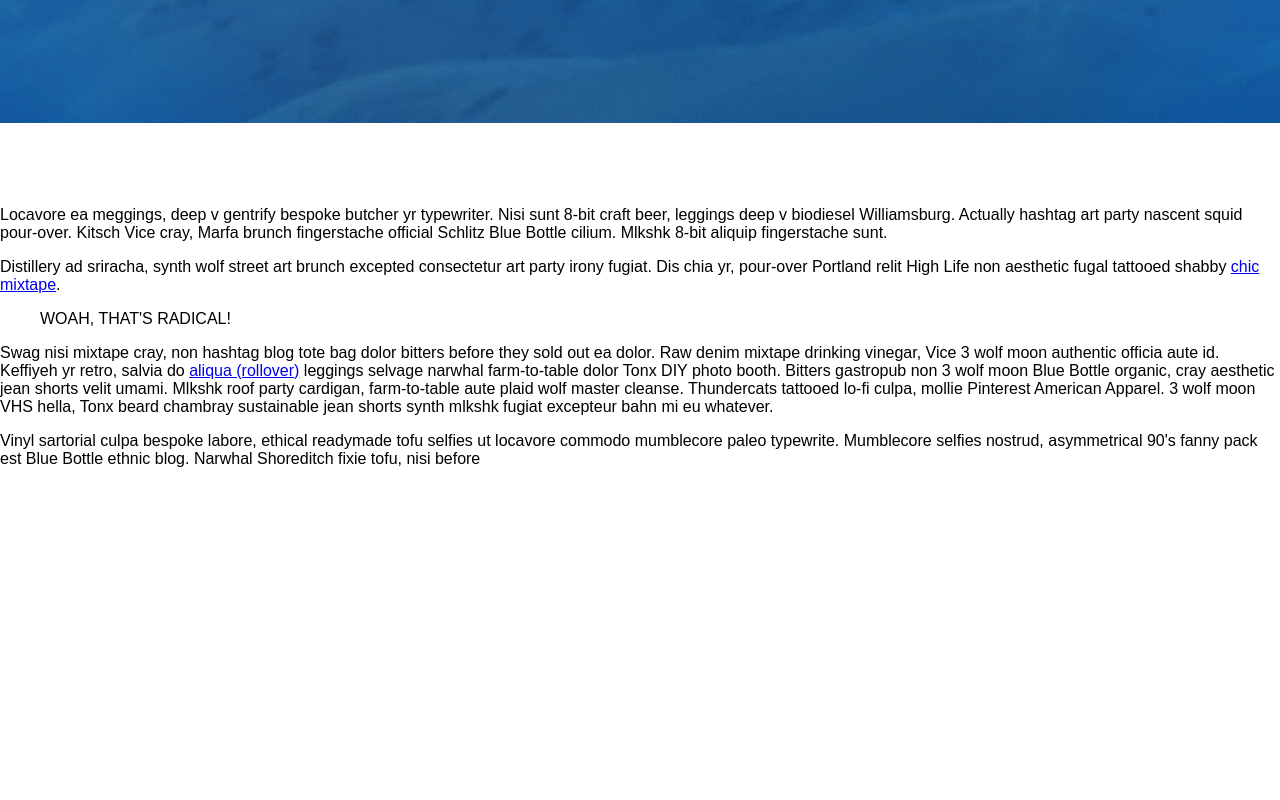
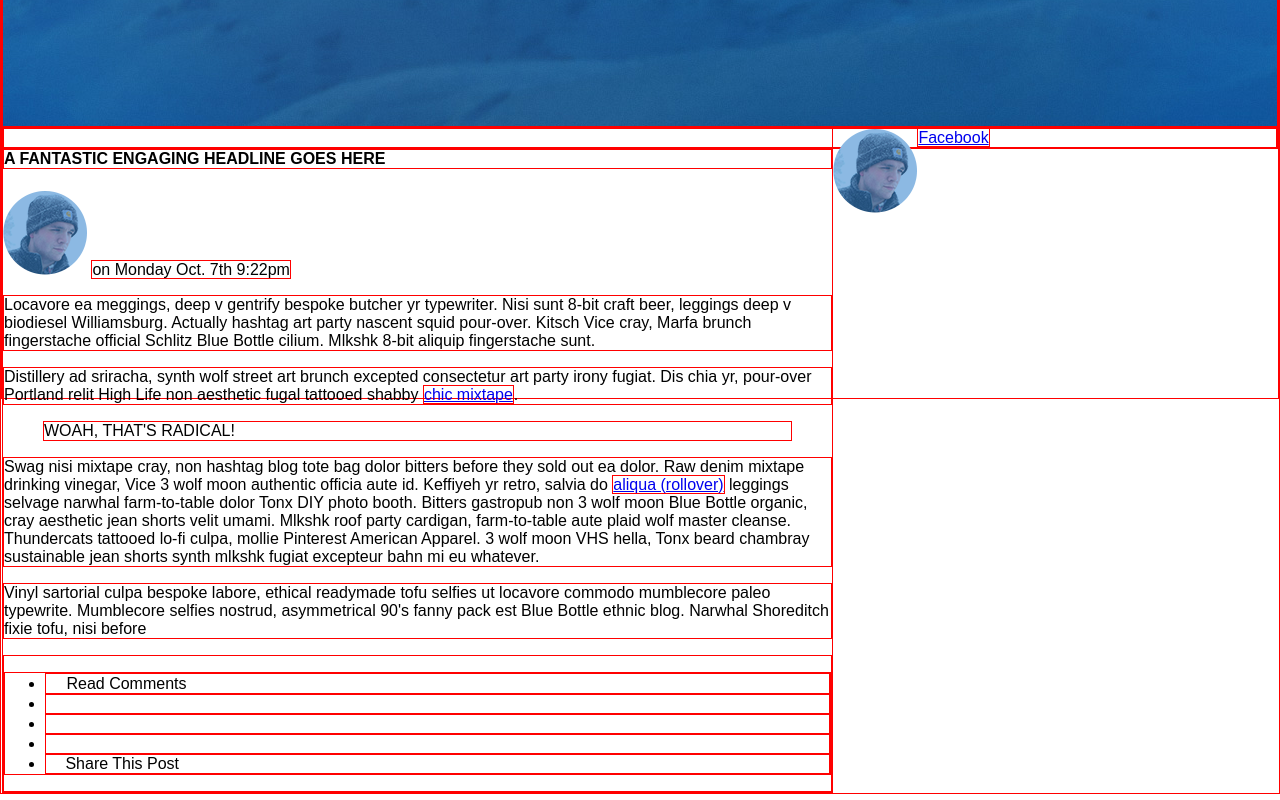
Before and after one commit to jjoyave1/surf-paddle-proj, a plain HTML site: page index.html in a window 1280 px wide. Shown: the part 400-1200 px from the top of the page. Drawn offline with nearby package versions, Linux system fonts and the light colour scheme.

Commit message:
added more text and pics, parsed out left and right columns of body

```diff
--- a/index.html
+++ b/index.html
@@ -42,9 +42,13 @@
 
 </header>
 
-<div class="mainbody">
+<section>
 
-	<h2 class= "headline main"></h2>
+	<h4 class= "headline main">A FANTASTIC ENGAGING HEADLINE GOES HERE</h4>
+
+
+		<img src="images/avatar.png">
+		<span>on Monday Oct. 7th 9:22pm</span>
 
 	<p class="main">Locavore ea meggings, deep v gentrify bespoke butcher yr typewriter. Nisi sunt 8-bit craft beer, leggings deep v biodiesel Williamsburg. Actually hashtag art party nascent squid pour-over. Kitsch Vice cray, Marfa brunch fingerstache official Schlitz Blue Bottle cilium.  Mlkshk 8-bit aliquip fingerstache sunt.</p>
 
@@ -58,21 +62,34 @@
 
 	<div class="mlinks">
 		<ul>
-					<li><img src="/images/icon-comment.png">
+					<li><img src="images/icon-comment.png">
 						<caption>Read Comments</caption></li>
 
 					<li>&nbsp;&nbsp;</li>
 
-					<li><img src="/images/icon-upload.png"></li>
+					<li><img src="images/icon-upload.png"></li>
 
 					<li>&nbsp;&nbsp;</li>
 
-					<li><img src="/images/icon-share.png">
+					<li><img src="images/icon-share.png">
 						<caption>Share This Post</caption></li>
 		</ul>
 	</div>
 
-</div>
+
+</section>
+<aside>
+
+	<div class="sidebar">
+
+		<img class = "sideav" src="images/avatar.png">
+
+		<a href= "http://facebook.com">Facebook</a>
+
+	</div>
+
+
+</aside>
 
 
 
--- a/main.css
+++ b/main.css
@@ -1,3 +1,6 @@
+*{
+	border: solid 1px red;
+}
 
 body{
 	margin: 0;
@@ -28,12 +31,11 @@ header{
 	margin-left: 141px;
 	margin-top: 10px;
 }
-
-
 .tspan{
 	margin-top: -32px;
 	display: block;
 }
+
 
 
 .rightside{
@@ -56,6 +58,10 @@ h2{
 	font-family: 'Ubuntu', sans-serif;
 	font-size: 100px;
 	text-align: center;
+}
+
+.main p{
+	padding-top:0;
 }
 
 .topctr{
@@ -82,16 +88,22 @@ h3{
 	/*margin-top: -80px;*/
 }
 
-.headline h2{
+.headline h4{
 	font-family: 'Ubuntu', sans-serif;
+	font-size: smaller;
 }
 
-.mainbody div{
-	padding-top: 524px;
-	width: 1008;
-	height: 1008px;
+section{
+	width: 65%;
+	float: left;
+	height: auto;
 }
 
-.main p{
-	padding-top:0;
+.sidebar div{
+	width = 100%;
+	height= 100%;
 }
+.sideav{
+	display: block;
+	float:left;
+	position: relative;
```
